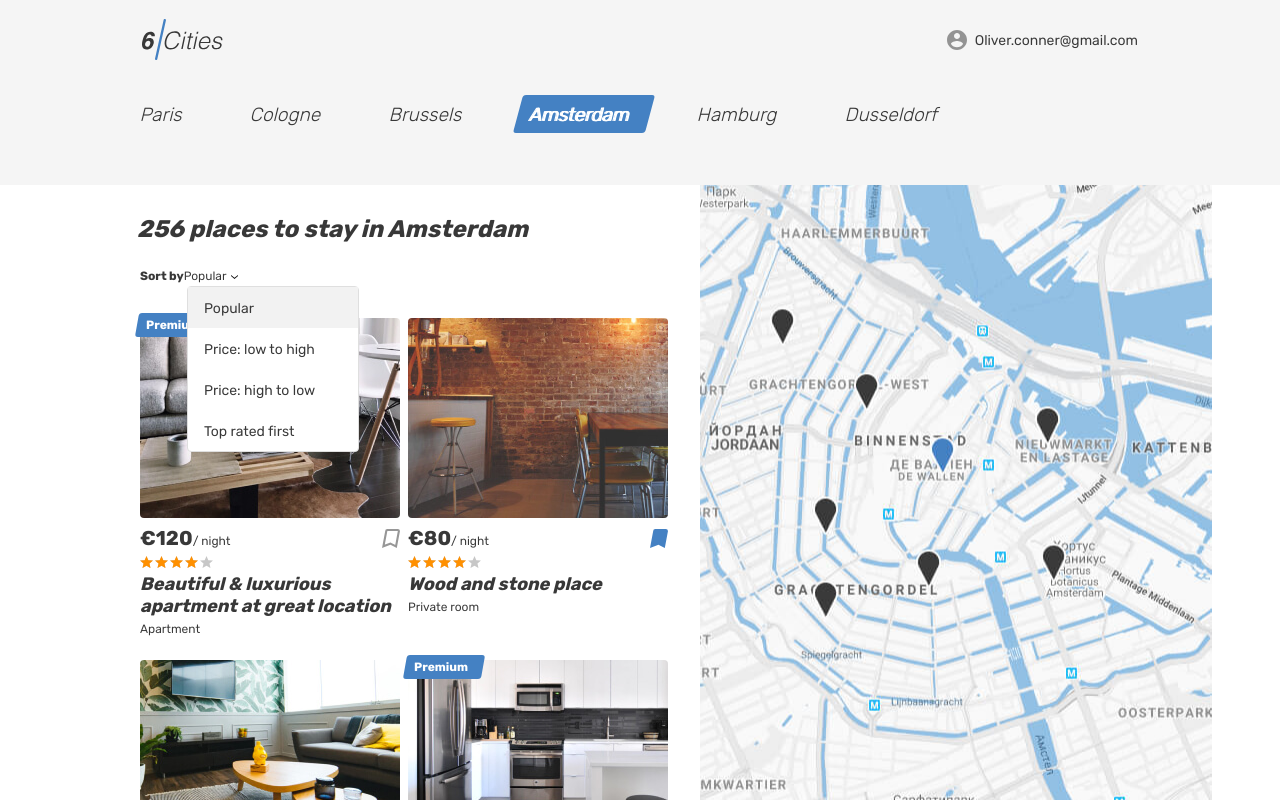
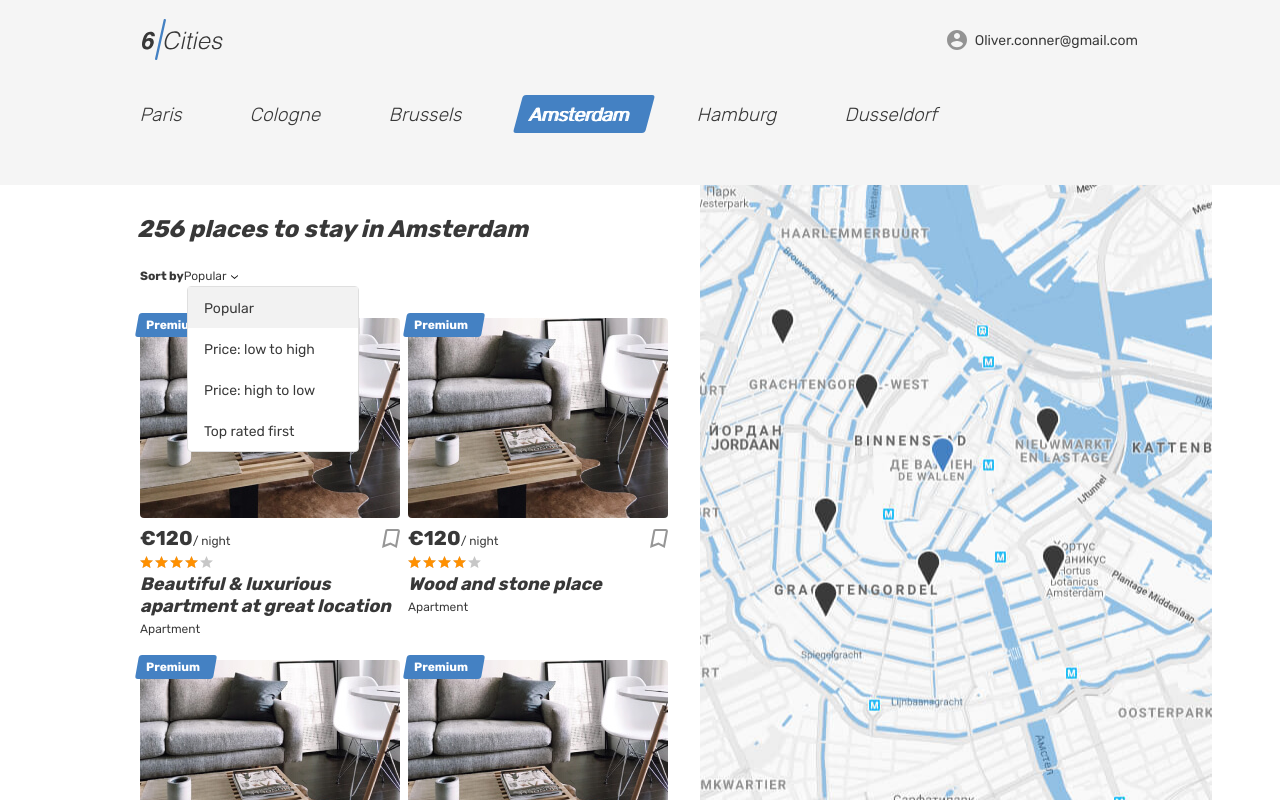
Before and after one commit to intknwn/991089-six-cities-4, a React app: page / in a window 1280 px wide. Built offline with nearby package versions, Linux system fonts and the light colour scheme.

Commit message:
Добавляет валидацию пропсов

```diff
--- a/package.json
+++ b/package.json
@@ -26,6 +26,8 @@
     "node": "10"
   },
   "dependencies": {
+    "nanoid": "3.1.10",
+    "prop-types": "15.7.2",
     "react": "16.13.1",
     "react-dom": "16.13.1"
   }
--- a/src/components/app/app.jsx
+++ b/src/components/app/app.jsx
@@ -1,11 +1,16 @@
 import React from 'react';
+import PropTypes from 'prop-types';
 import Main from '../main/main.jsx';
 
 const App = (props) => {
-  // eslint-disable-next-line react/prop-types
-  const {placesCount} = props;
+  const {propertyNames, placesCount} = props;
 
-  return <Main placesCount={placesCount}/>;
+  return <Main propertyNames={propertyNames} placesCount={placesCount}/>;
+};
+
+App.propTypes = {
+  propertyNames: PropTypes.arrayOf(PropTypes.string),
+  placesCount: PropTypes.number.isRequired,
 };
 
 export default App;
--- a/src/components/main/main.jsx
+++ b/src/components/main/main.jsx
@@ -1,4 +1,6 @@
 import React from 'react';
+import PropTypes from 'prop-types';
+import {nanoid} from 'nanoid';
 
 const getWidth = (width) => {
   return {
@@ -6,9 +8,49 @@ const getWidth = (width) => {
   };
 };
 
+const createPlaceCards = (names) => {
+  return names.map((name) => {
+    return (
+      <article key={nanoid()} className="cities__place-card place-card">
+        <div className="place-card__mark">
+          <span>Premium</span>
+        </div>
+        <div className="cities__image-wrapper place-card__image-wrapper">
+          <a href="#">
+            <img className="place-card__image" src="img/apartment-01.jpg" width={260} height={200} alt="Place image" />
+          </a>
+        </div>
+        <div className="place-card__info">
+          <div className="place-card__price-wrapper">
+            <div className="place-card__price">
+              <b className="place-card__price-value">€120</b>
+              <span className="place-card__price-text">/&nbsp;night</span>
+            </div>
+            <button className="place-card__bookmark-button button" type="button">
+              <svg className="place-card__bookmark-icon" width={18} height={19}>
+                <use xlinkHref="#icon-bookmark" />
+              </svg>
+              <span className="visually-hidden">To bookmarks</span>
+            </button>
+          </div>
+          <div className="place-card__rating rating">
+            <div className="place-card__stars rating__stars">
+              <span style={getWidth(80)} />
+              <span className="visually-hidden">Rating</span>
+            </div>
+          </div>
+          <h2 className="place-card__name">
+            <a href="#">{name}</a>
+          </h2>
+          <p className="place-card__type">Apartment</p>
+        </div>
+      </article>
+    );
+  });
+};
+
 const Main = (props) => {
-  // eslint-disable-next-line react/prop-types
-  const {placesCount} = props;
+  const {propertyNames, placesCount} = props;
 
   return (
     <div className="page page--gray page--main">
@@ -101,167 +143,7 @@ const Main = (props) => {
           */}
               </form>
               <div className="cities__places-list places__list tabs__content">
-                <article className="cities__place-card place-card">
-                  <div className="place-card__mark">
-                    <span>Premium</span>
-                  </div>
-                  <div className="cities__image-wrapper place-card__image-wrapper">
-                    <a href="#">
-                      <img className="place-card__image" src="img/apartment-01.jpg" width={260} height={200} alt="Place image" />
-                    </a>
-                  </div>
-                  <div className="place-card__info">
-                    <div className="place-card__price-wrapper">
-                      <div className="place-card__price">
-                        <b className="place-card__price-value">€120</b>
-                        <span className="place-card__price-text">/&nbsp;night</span>
-                      </div>
-                      <button className="place-card__bookmark-button button" type="button">
-                        <svg className="place-card__bookmark-icon" width={18} height={19}>
-                          <use xlinkHref="#icon-bookmark" />
-                        </svg>
-                        <span className="visually-hidden">To bookmarks</span>
-                      </button>
-                    </div>
-                    <div className="place-card__rating rating">
-                      <div className="place-card__stars rating__stars">
-                        <span style={getWidth(80)} />
-                        <span className="visually-hidden">Rating</span>
-                      </div>
-                    </div>
-                    <h2 className="place-card__name">
-                      <a href="#">Beautiful &amp; luxurious apartment at great location</a>
-                    </h2>
-                    <p className="place-card__type">Apartment</p>
-                  </div>
-                </article>
-                <article className="cities__place-card place-card">
-                  <div className="cities__image-wrapper place-card__image-wrapper">
-                    <a href="#">
-                      <img className="place-card__image" src="img/room.jpg" width={260} height={200} alt="Place image" />
-                    </a>
-                  </div>
-                  <div className="place-card__info">
-                    <div className="place-card__price-wrapper">
-                      <div className="place-card__price">
-                        <b className="place-card__price-value">€80</b>
-                        <span className="place-card__price-text">/&nbsp;night</span>
-                      </div>
-                      <button className="place-card__bookmark-button place-card__bookmark-button--active button" type="button">
-                        <svg className="place-card__bookmark-icon" width={18} height={19}>
-                          <use xlinkHref="#icon-bookmark" />
-                        </svg>
-                        <span className="visually-hidden">In bookmarks</span>
-                      </button>
-                    </div>
-                    <div className="place-card__rating rating">
-                      <div className="place-card__stars rating__stars">
-                        <span style={getWidth(80)} />
-                        <span className="visually-hidden">Rating</span>
-                      </div>
-                    </div>
-                    <h2 className="place-card__name">
-                      <a href="#">Wood and stone place</a>
-                    </h2>
-                    <p className="place-card__type">Private room</p>
-                  </div>
-                </article>
-                <article className="cities__place-card place-card">
-                  <div className="cities__image-wrapper place-card__image-wrapper">
-                    <a href="#">
-                      <img className="place-card__image" src="img/apartment-02.jpg" width={260} height={200} alt="Place image" />
-                    </a>
-                  </div>
-                  <div className="place-card__info">
-                    <div className="place-card__price-wrapper">
-                      <div className="place-card__price">
-                        <b className="place-card__price-value">€132</b>
-                        <span className="place-card__price-text">/&nbsp;night</span>
-                      </div>
-                      <button className="place-card__bookmark-button button" type="button">
-                        <svg className="place-card__bookmark-icon" width={18} height={19}>
-                          <use xlinkHref="#icon-bookmark" />
-                        </svg>
-                        <span className="visually-hidden">To bookmarks</span>
-                      </button>
-                    </div>
-                    <div className="place-card__rating rating">
-                      <div className="place-card__stars rating__stars">
-                        <span style={getWidth(80)} />
-                        <span className="visually-hidden">Rating</span>
-                      </div>
-                    </div>
-                    <h2 className="place-card__name">
-                      <a href="#">Canal View Prinsengracht</a>
-                    </h2>
-                    <p className="place-card__type">Apartment</p>
-                  </div>
-                </article>
-                <article className="cities__place-card place-card">
-                  <div className="place-card__mark">
-                    <span>Premium</span>
-                  </div>
-                  <div className="cities__image-wrapper place-card__image-wrapper">
-                    <a href="#">
-                      <img className="place-card__image" src="img/apartment-03.jpg" width={260} height={200} alt="Place image" />
-                    </a>
-                  </div>
-                  <div className="place-card__info">
-                    <div className="place-card__price-wrapper">
-                      <div className="place-card__price">
-                        <b className="place-card__price-value">€180</b>
-                        <span className="place-card__price-text">/&nbsp;night</span>
-                      </div>
-                      <button className="place-card__bookmark-button button" type="button">
-                        <svg className="place-card__bookmark-icon" width={18} height={19}>
-                          <use xlinkHref="#icon-bookmark" />
-                        </svg>
-                        <span className="visually-hidden">To bookmarks</span>
-                      </button>
-                    </div>
-                    <div className="place-card__rating rating">
-                      <div className="place-card__stars rating__stars">
-                        <span style={getWidth(100)} />
-                        <span className="visually-hidden">Rating</span>
-                      </div>
-                    </div>
-                    <h2 className="place-card__name">
-                      <a href="#">Nice, cozy, warm big bed apartment</a>
-                    </h2>
-                    <p className="place-card__type">Apartment</p>
-                  </div>
-                </article>
-                <article className="cities__place-card place-card">
-                  <div className="cities__image-wrapper place-card__image-wrapper">
-                    <a href="#">
-                      <img className="place-card__image" src="img/room.jpg" width={260} height={200} alt="Place image" />
-                    </a>
-                  </div>
-                  <div className="place-card__info">
-                    <div className="place-card__price-wrapper">
-                      <div className="place-card__price">
-                        <b className="place-card__price-value">€80</b>
-                        <span className="place-card__price-text">/&nbsp;night</span>
-                      </div>
-                      <button className="place-card__bookmark-button place-card__bookmark-button--active button" type="button">
-                        <svg className="place-card__bookmark-icon" width={18} height={19}>
-                          <use xlinkHref="#icon-bookmark-active" />
-                        </svg>
-                        <span className="visually-hidden">In bookmarks</span>
-                      </button>
-                    </div>
-                    <div className="place-card__rating rating">
-                      <div className="place-card__stars rating__stars">
-                        <span style={getWidth(80)} />
-                        <span className="visually-hidden">Rating</span>
-                      </div>
-                    </div>
-                    <h2 className="place-card__name">
-                      <a href="#">Wood and stone place</a>
-                    </h2>
-                    <p className="place-card__type">Private room</p>
-                  </div>
-                </article>
+                {createPlaceCards(propertyNames)}
               </div>
             </section>
             <div className="cities__right-section">
@@ -275,4 +157,9 @@ const Main = (props) => {
   );
 };
 
+Main.propTypes = {
+  propertyNames: PropTypes.arrayOf(PropTypes.string),
+  placesCount: PropTypes.number.isRequired,
+};
+
 export default Main;
--- a/src/index.js
+++ b/src/index.js
@@ -6,7 +6,14 @@ const Settings = {
   PLACES: 256,
 };
 
+const PROPERTY_NAMES = [
+  `Beautiful & luxurious apartment at great location`,
+  `Wood and stone place`,
+  `Canal View Prinsengracht`,
+  `Nice, cozy, warm big bed apartment`
+];
+
 ReactDOM.render(
-    <App placesCount={Settings.PLACES}/>,
+    <App propertyNames={PROPERTY_NAMES} placesCount={Settings.PLACES}/>,
     document.querySelector(`#root`)
 );
```
Also changed, not shown: 1 other file (tests, documents, lock files or other folders).
